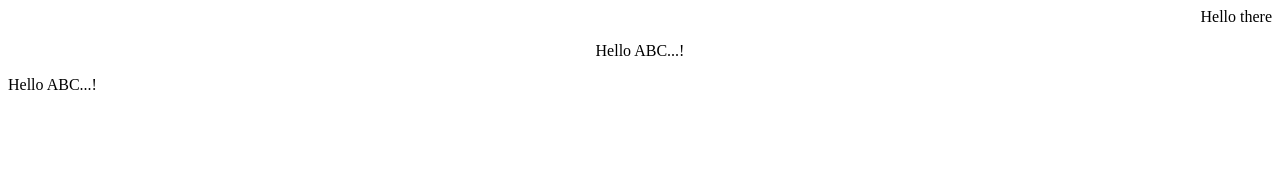
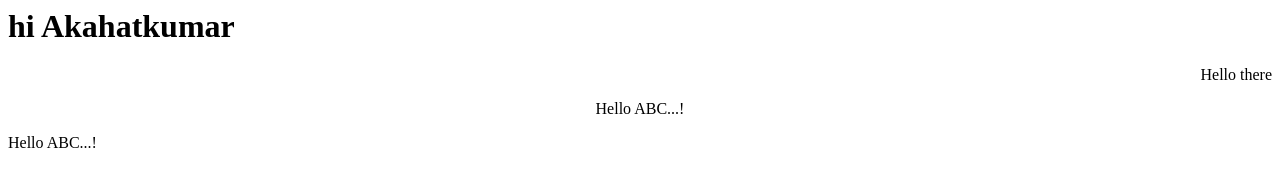
Before and after one commit to AkshatKumarRai/freshersbatch-may22, a plain HTML site: page html1.html in a window 1280 px wide. Drawn offline with Linux system fonts and the light colour scheme.

Commit message:
karthik commit

```diff
--- a/html1.html
+++ b/html1.html
@@ -3,6 +3,7 @@
 <title> Align Attribute </title>
 </head>
 <body>
+<h1>hi Akahatkumar</h1>
 <p align="right">
 Hello there
 </p>
```
